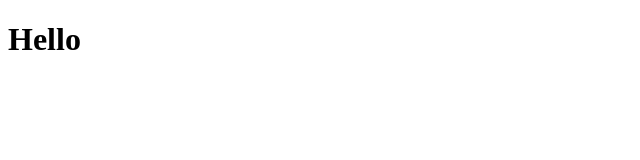
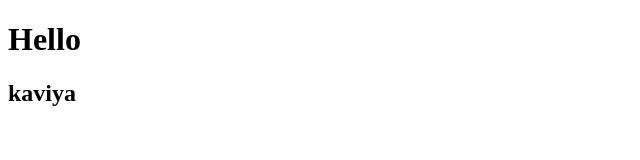
Before and after one commit to Kaviyamadhesh/learningbranch, a plain HTML site: page merge/index.html in a window 1280 px wide. Shown: the whole page, without its empty margins (0-640 px from the left). Drawn offline with Linux system fonts and the light colour scheme.

Commit message:
second commit

```diff
--- a/merge/index.html
+++ b/merge/index.html
@@ -7,5 +7,6 @@
 </head>
 <body>
     <h1>Hello</h1>
+    <h2>kaviya</h2>
 </body>
 </html>
```
